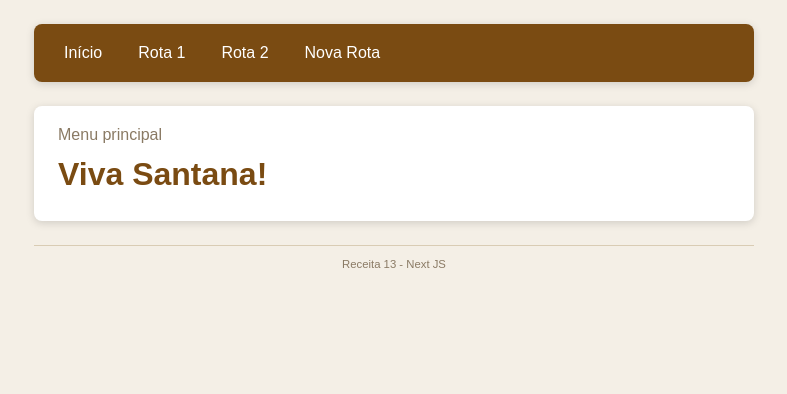
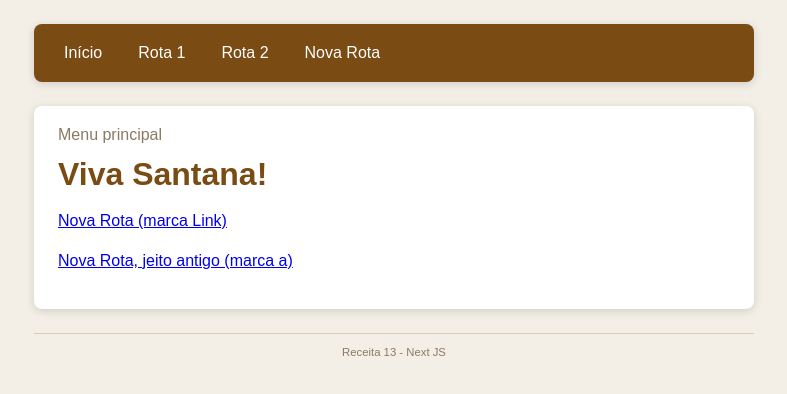
Before and after one commit to Flavia-Carvalho-1/Receitas-pweb-3, a Next.js app: page / in a window 1280 px wide. Shown: the top 394 px of the page, without its empty margins (246-1033 px from the left). Built offline with nearby package versions, Linux system fonts and the light colour scheme.

Commit message:
Receita 15: página inicial com um link Link e um link a

```diff
--- a/app/page.js
+++ b/app/page.js
@@ -1,3 +1,4 @@
+import Link from 'next/link'
 export function Menu() {
     return (
         <nav className="menu">
@@ -25,6 +26,8 @@ export default function Home(){
             <main className="cartao">
                 <div className="subtitulo">Menu principal</div>
                 <h1>Viva Santana!</h1>
+                <p><Link href="/novarota">Nova Rota (marca Link)</Link></p>
+                <p><a href="/novarota">Nova Rota, jeito antigo (marca a)</a></p>
             </main>
             <Rodape />
         </div>
```
